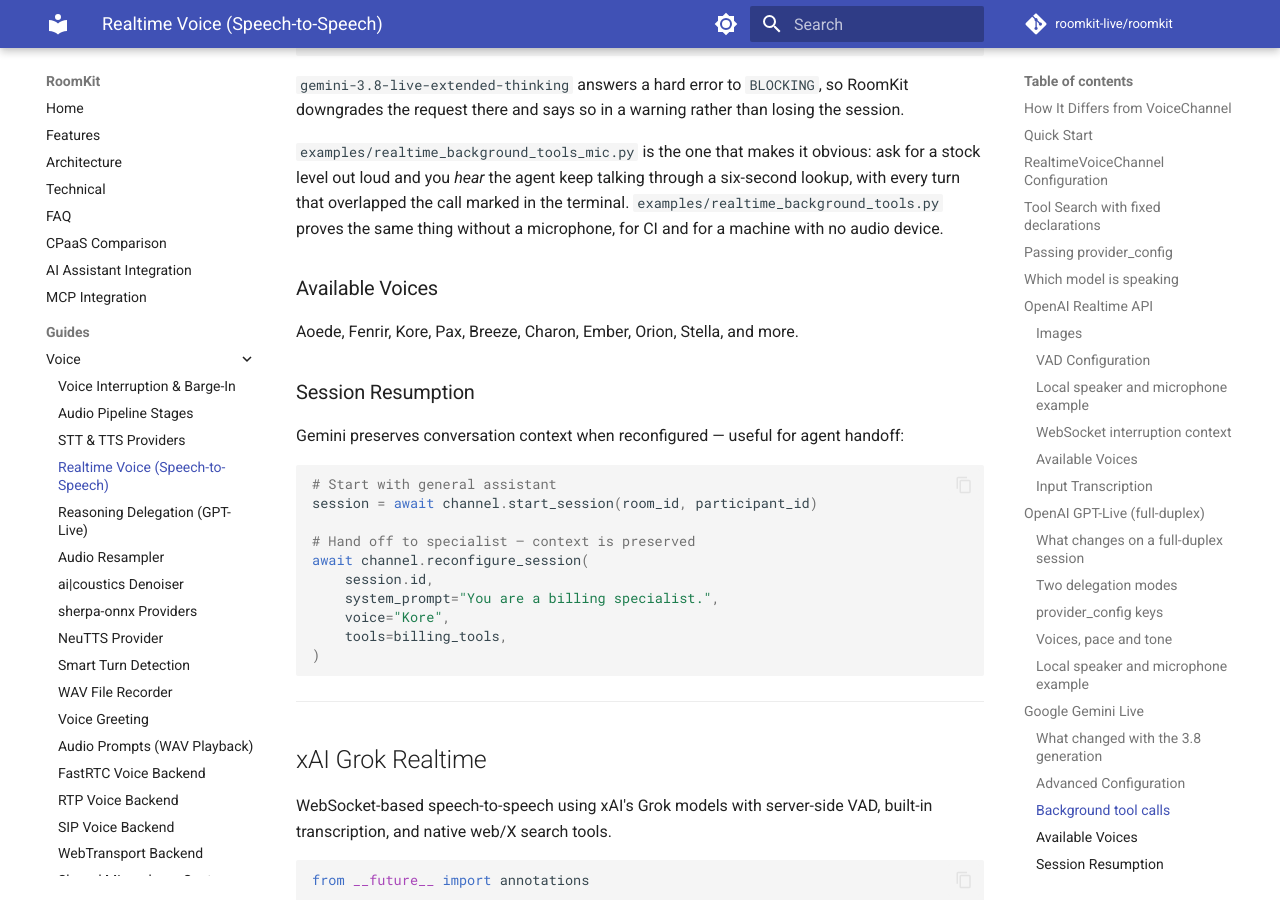
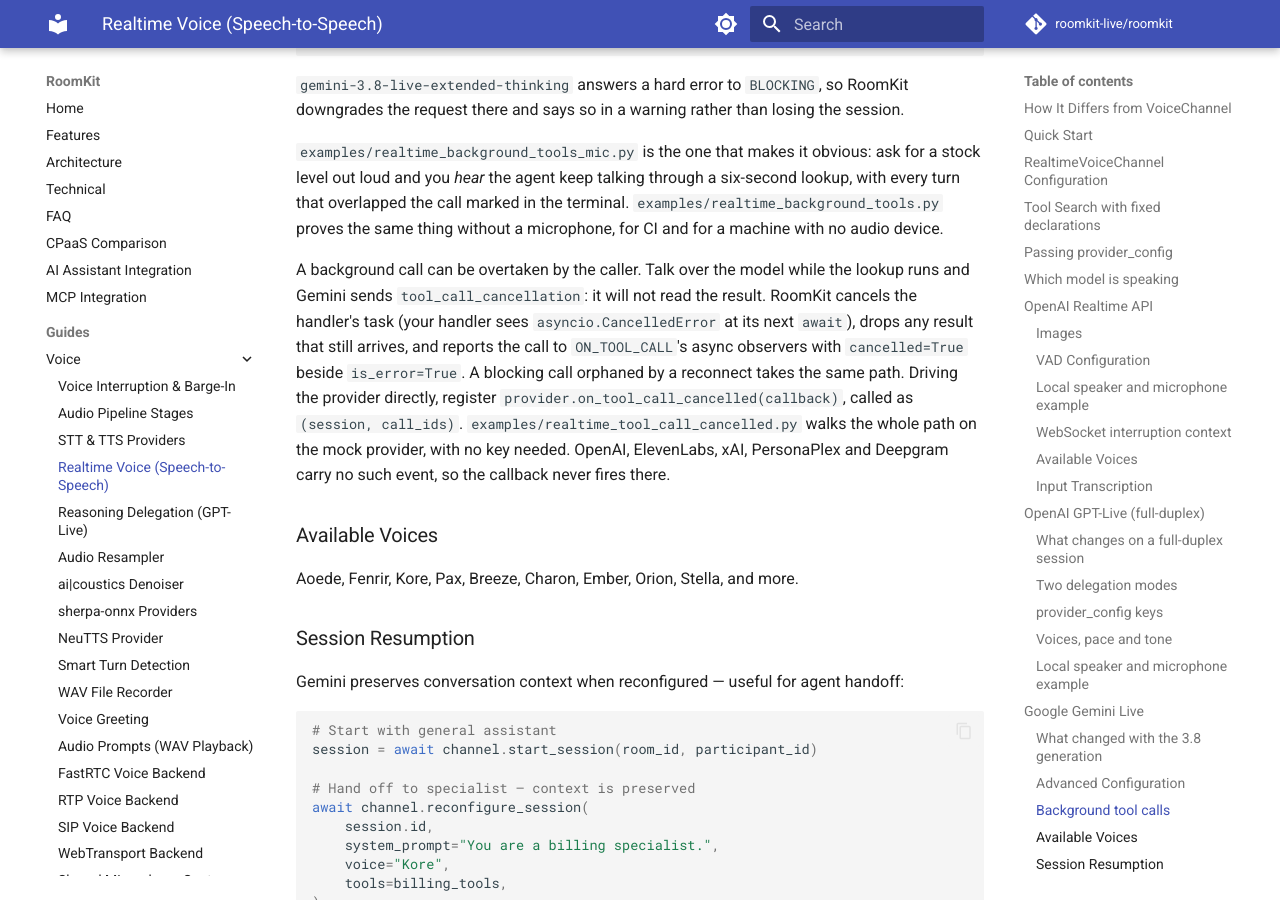
Before and after one commit to roomkit-live/roomkit-docs, an MkDocs documentation site: the page built from docs/guides/realtime-voice-providers.md, in a window 1280 px wide and 900 px high, scrolled down 14653 px. Built offline with MkDocs 1.6.1 and Material for MkDocs 9.7.7, drawn with Linux system fonts in a browser that asks for light colours; comment, search, counter and statistics services are not loaded; some of the changed text lies outside the part shown.

Commit message:
docs(realtime): a cancelled tool call is interrupted and audited (RMK-179)
Gemini Live's tool_call_cancellation now reaches the application:
the handler is cancelled, nothing is sent back, and ON_TOOL_CALL's
observers read the outcome from ToolCallEvent.cancelled. Guardrails,
tool calling, realtime providers (Gemini background tool calls) and the
features page say so; the new example is named.

```diff
--- a/docs/guides/realtime-voice-providers.md
+++ b/docs/guides/realtime-voice-providers.md
@@ -615,6 +615,18 @@ six-second lookup, with every turn that overlapped the call marked in the
 terminal. `examples/realtime_background_tools.py` proves the same thing without
 a microphone, for CI and for a machine with no audio device.
 
+A background call can be overtaken by the caller. Talk over the model while
+the lookup runs and Gemini sends `tool_call_cancellation`: it will not read
+the result. RoomKit cancels the handler's task (your handler sees
+`asyncio.CancelledError` at its next `await`), drops any result that still
+arrives, and reports the call to `ON_TOOL_CALL`'s async observers with
+`cancelled=True` beside `is_error=True`. A blocking call orphaned by a
+reconnect takes the same path. Driving the provider directly, register
+`provider.on_tool_call_cancelled(callback)`, called as `(session, call_ids)`.
+`examples/realtime_tool_call_cancelled.py` walks the whole path on the mock
+provider, with no key needed. OpenAI, ElevenLabs, xAI, PersonaPlex and
+Deepgram carry no such event, so the callback never fires there.
+
 ### Available Voices
 
 Aoede, Fenrir, Kore, Pax, Breeze, Charon, Ember, Orion, Stella, and more.
@@ -1386,6 +1398,7 @@ Realtime-specific hooks fired during voice sessions:
 |------|------|-------------|
 | `ON_TRANSCRIPTION` | Sync | Transcription received (can block/modify) |
 | `ON_TOOL_CALL` | Sync | Tool call from any channel (return result via metadata) |
+| `ON_TOOL_CALL` | Async | Audit of every call: served, refused, failed, or abandoned by the model (`is_error`, `cancelled`) |
 | `ON_SPEECH_START` | Async | User started speaking |
 | `ON_SPEECH_END` | Async | User stopped speaking |
 | `ON_SESSION_STARTED` | Async | Voice session activated |
```
Also changed, not shown: docs/features.md (+1 -1 lines), docs/guides/guardrails.md (+10 -2 lines), docs/guides/tool-calling.md (+7 -0 lines).
